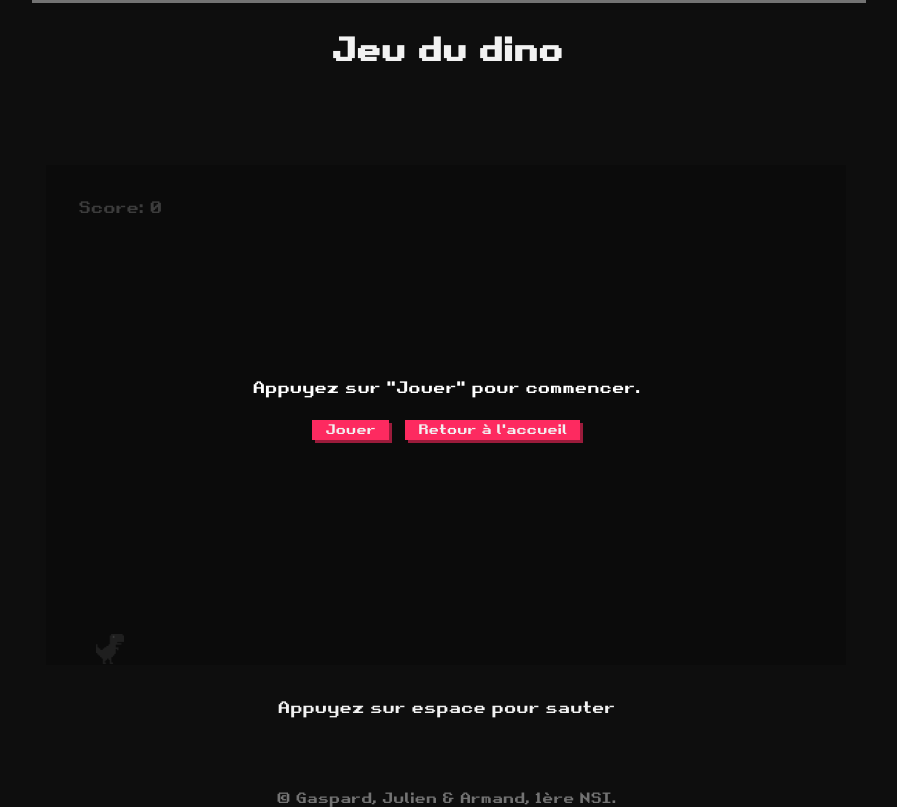
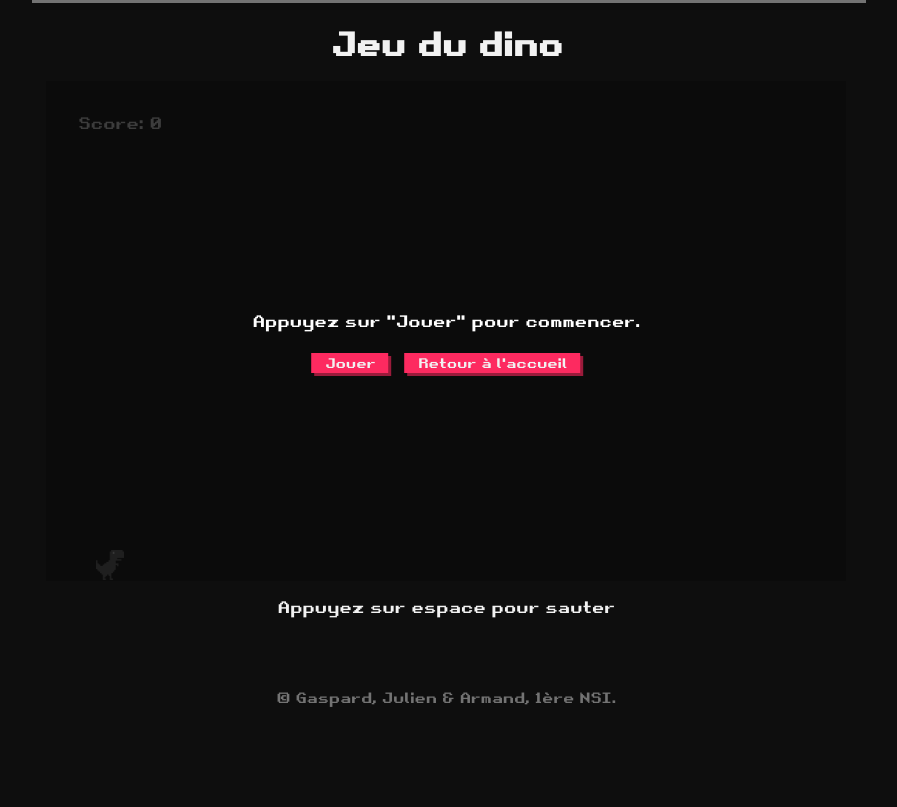
Before and after one commit to camarm-dev/nsi-projet-minijeux, a Flask app: page /game/dino in a window 1280 px wide. Shown: the part 101-908 px from the top of the page, without its empty margins (194-1091 px from the left). After the commit the page ends 808 px from the top, so only its background shows below. Run offline with Flask 3, Linux system fonts and the light colour scheme.

Commit message:
fix styles pour #26 & duplications

```diff
--- a/static/css/dino.css
+++ b/static/css/dino.css
@@ -1,19 +1,3 @@
-header {
-    margin-bottom: 2em;
-}
-
-#menu {
-    text-align: center;
-    transform: translate(0, 275px);
-    z-index: 50;
-    position: relative;
-}
-
-#menu .buttons {
-    width: max-content;
-    margin: 1em auto auto;
-}
-
 #status {
     top: 2em;
     position: relative;
--- a/static/css/styles.css
+++ b/static/css/styles.css
@@ -162,7 +162,8 @@ header {
 }
 
 header h1 {
-    margin-bottom: 0;
+    margin-bottom: .5em;
+    margin-top: .5em;
 }
 
 .grid {
@@ -191,9 +192,21 @@ header h1 {
     transform: translate(0, -10%);
 }
 
+#menu {
+    text-align: center;
+    transform: translate(-50%, 230px);
+    z-index: 50;
+    position: absolute;
+    left: 50%;
+}
+
+#menu .buttons {
+    width: max-content;
+    margin: 1em auto auto;
+}
 
 .arcade {
-    margin: 2em auto;
+    margin: auto;
     background-size: 918px 1190px;
 }
 
```
Also changed, not shown: static/css/justeprix.css (+0 -18 lines).
